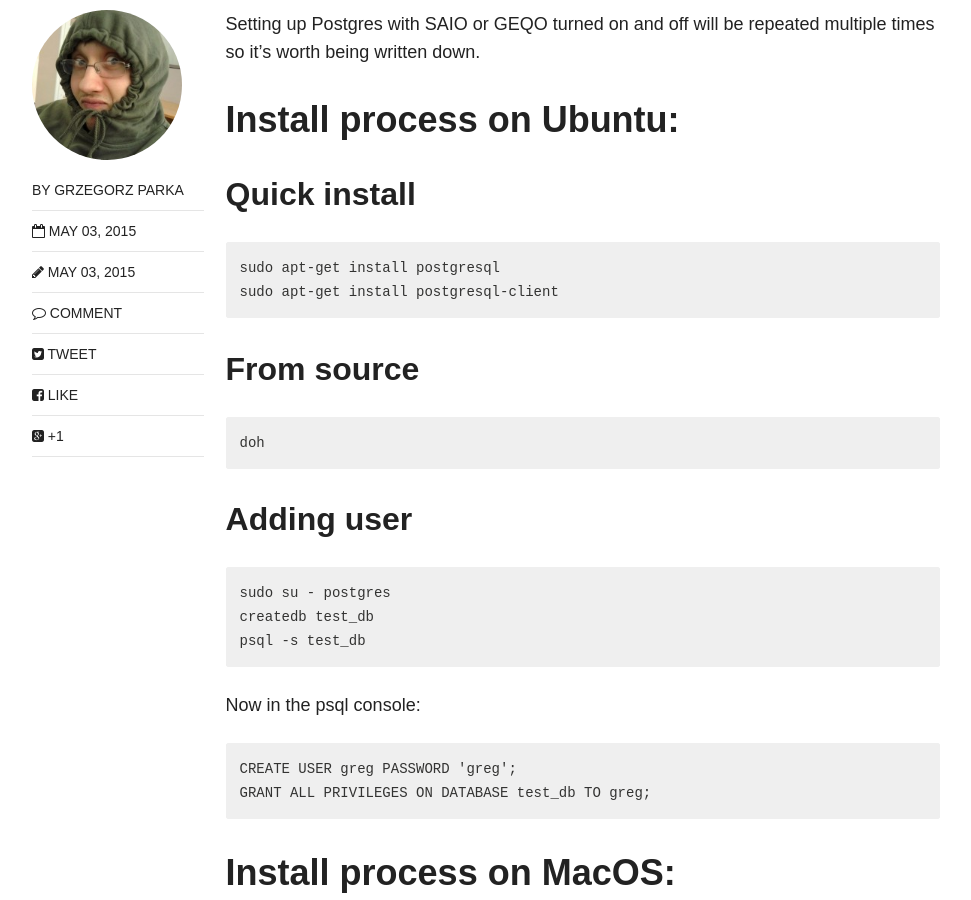
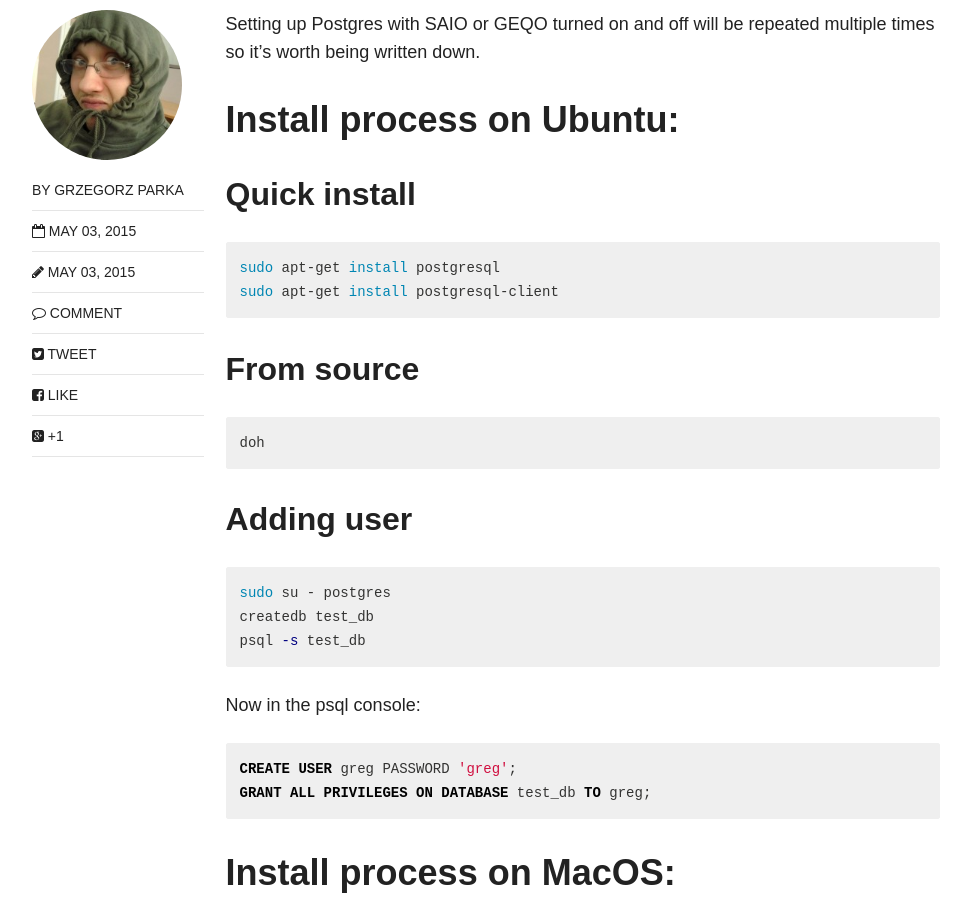
Before and after one commit to parkag/saio-blog, a Jekyll site: the page built from _posts/articles/2015-05-03-setting-up-postgres.md, in a window 1280 px wide and 900 px high, scrolled down 846 px. Shown: the whole window, without its empty margins (154-1125 px from the left). Built offline with Jekyll 4.4.1, drawn with Linux system fonts in a browser that asks for light colours; nearby versions of some CDN libraries; comment, search, counter and statistics services are not loaded.

Commit message:
syntax highlighting

````diff
--- a/_posts/articles/2015-05-03-setting-up-postgres.md
+++ b/_posts/articles/2015-05-03-setting-up-postgres.md
@@ -17,20 +17,20 @@
 
 ## Quick install
 
-```
+```shell
 sudo apt-get install postgresql
 sudo apt-get install postgresql-client
 ```
 
 ## From source
 
-```
+```shell
 doh
 ```
 
 ## Adding user
 
-```
+```shell
 sudo su - postgres
 createdb test_db
 psql -s test_db
@@ -38,7 +38,7 @@
 
 Now in the psql console:
 
-```
+```sql
 CREATE USER greg PASSWORD 'greg';
 GRANT ALL PRIVILEGES ON DATABASE test_db TO greg;
 ```
@@ -46,7 +46,7 @@
 
 # Install process on MacOS:
 
-```
+```shell
 doh
 ```
 
````
Also changed, not shown: _posts/articles/2015-05-10-useful-snippets.md (+3 -3 lines).
